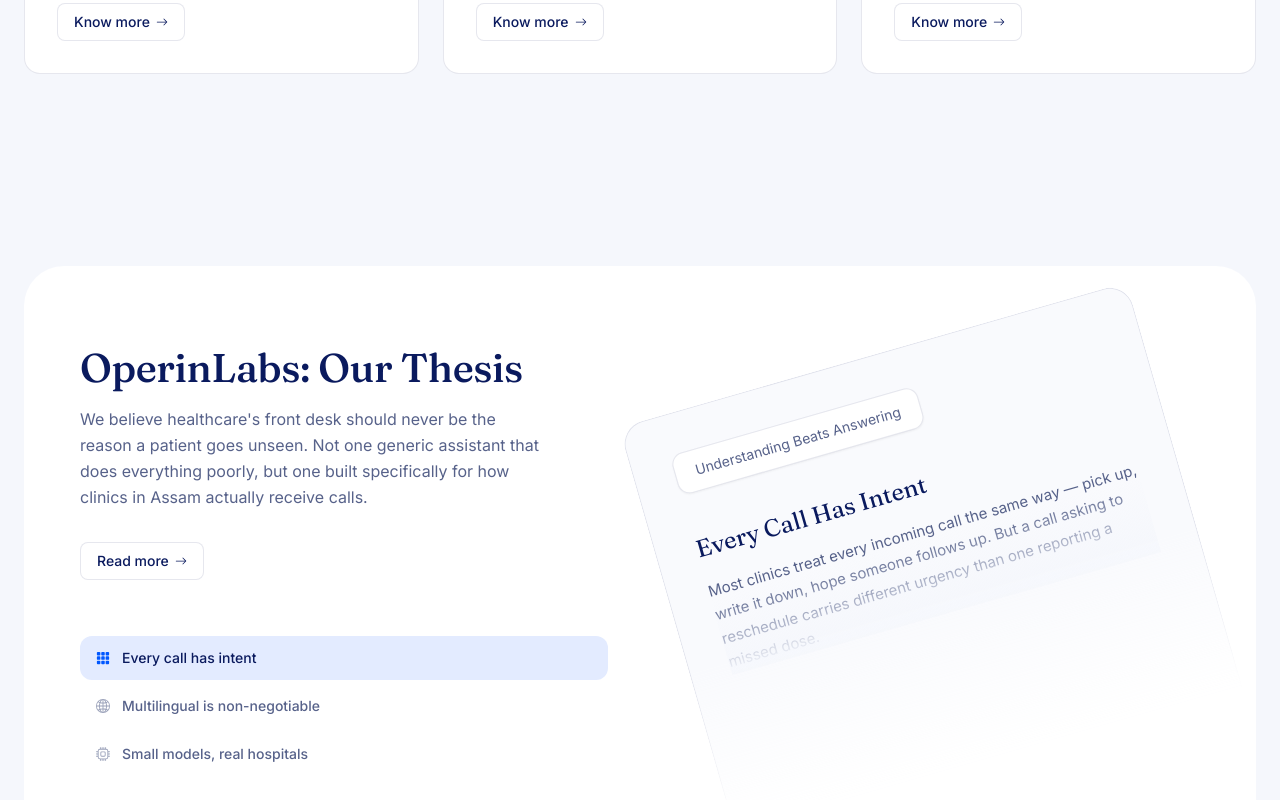
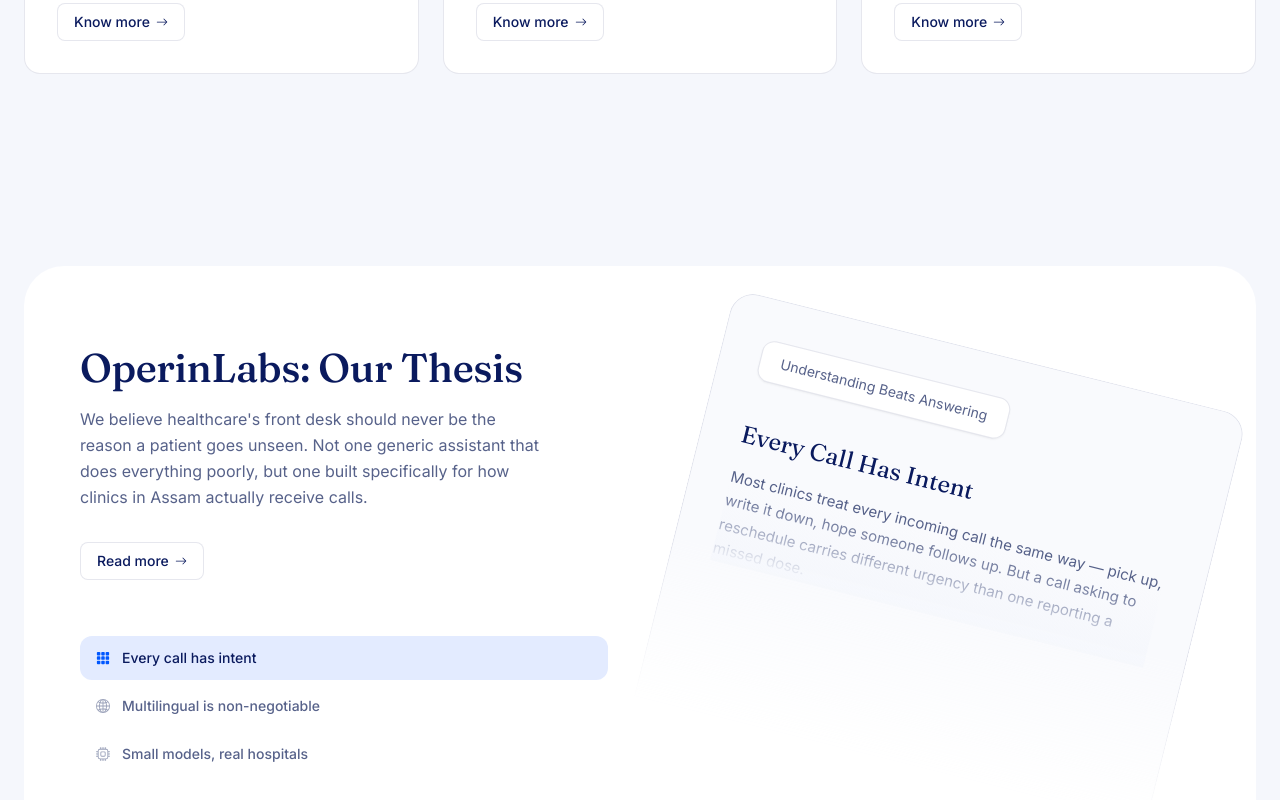
Before and after one commit to OperinLabs/OperinLabs-Landing-Page, a React (Vite) app: page / in a window 1280 px wide. Shown: the part 1812-2612 px from the top of the page. Built offline with nearby package versions, Linux system fonts and the light colour scheme.

Commit message:
Update Thesis.tsx

```diff
--- a/src/components/Thesis.tsx
+++ b/src/components/Thesis.tsx
@@ -128,7 +128,7 @@
           {/* Right: single tilted card, purely visual — dissolves into the section at the bottom */}
           <div className="relative h-[460px] self-start">
             <div
-              className="absolute inset-0 -rotate-[16deg] overflow-hidden rounded-3xl border border-line bg-bg/60 p-8 sm:p-10"
+              className="absolute inset-0 rotate-[14deg] overflow-hidden rounded-3xl border border-line bg-bg/60 p-8 sm:p-10"
               style={{
                 maskImage: "linear-gradient(to bottom, black 55%, transparent 92%)",
                 WebkitMaskImage: "linear-gradient(to bottom, black 55%, transparent 92%)",
```
